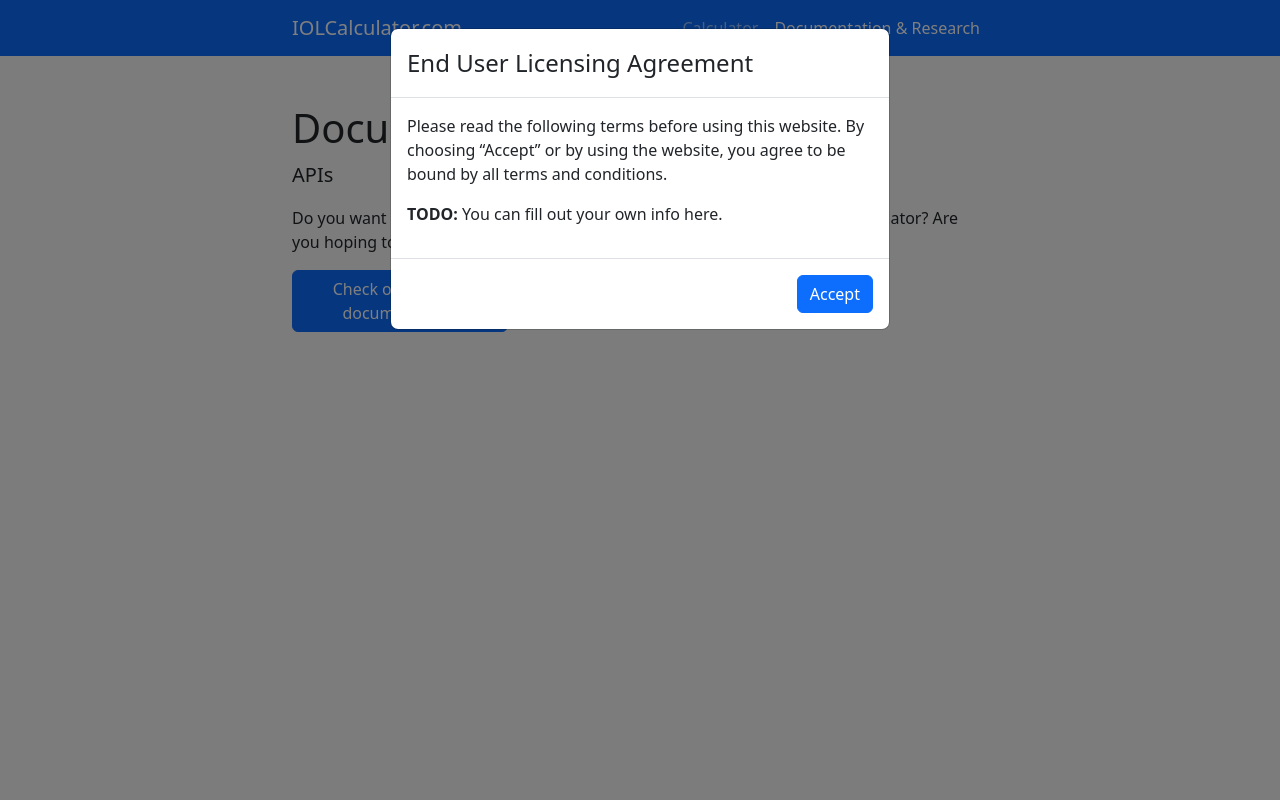
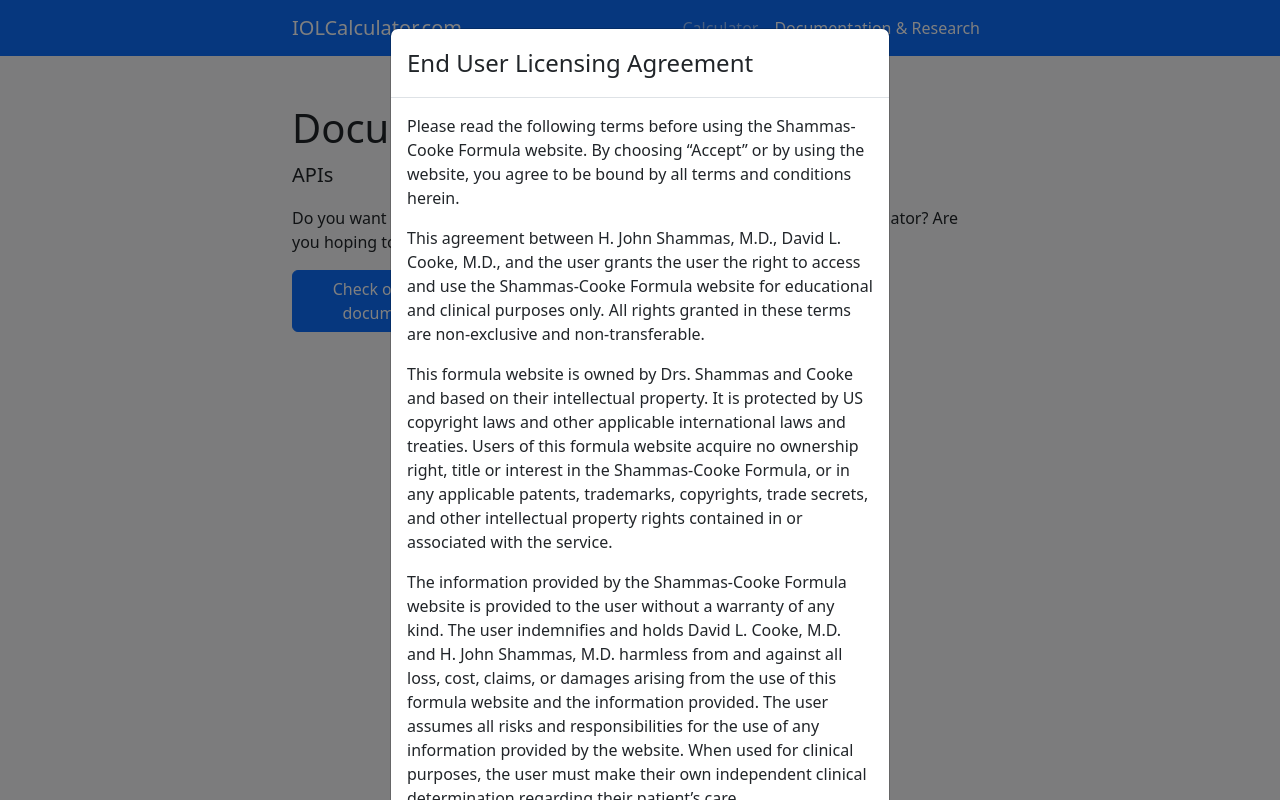
Before and after one commit to timothylcooke/shammas-cooke.iolcalculator.com, a React app in the folder src/: page /Documentation in a window 1280 px wide. Built offline with nearby package versions, Linux system fonts and the light colour scheme.

Commit message:
Update Eula

```diff
--- a/src/tsx/Eula.tsx
+++ b/src/tsx/Eula.tsx
@@ -23,11 +23,41 @@
 			</Modal.Header>
 			<Modal.Body>
 				<p>
-					Please read the following terms before using this website. By choosing “Accept” or by using the website,
-					you agree to be bound by all terms and conditions.
+					Please read the following terms before using the Shammas-Cooke Formula website. By choosing “Accept” or
+					by using the website, you agree to be bound by all terms and conditions herein.
 				</p>
 				<p>
-					<strong>TODO:</strong> You can fill out your own info here.
+					This agreement between H. John Shammas, M.D., David L. Cooke, M.D., and the user grants the user the right
+					to access and use the Shammas-Cooke Formula website for educational and clinical purposes only. All rights
+					granted in these terms are non-exclusive and non-transferable.
+				</p>
+				<p>
+					This formula website is owned by Drs. Shammas and Cooke and based on their intellectual property. It is
+					protected by US copyright laws and other applicable international laws and treaties. Users of this formula
+					website acquire no ownership right, title or interest in the Shammas-Cooke Formula, or in any applicable
+					patents, trademarks, copyrights, trade secrets, and other intellectual property rights contained in or
+					associated with the service.
+				</p>
+				<p>
+					The information provided by the Shammas-Cooke Formula website is provided to the user without a warranty
+					of any kind. The user indemnifies and holds David L. Cooke, M.D. and H. John Shammas, M.D. harmless from
+					and against all loss, cost, claims, or damages arising from the use of this formula website and the information
+					provided. The user assumes all risks and responsibilities for the use of any information provided by the
+					website. When used for clinical purposes, the user must make their own independent clinical determination
+					regarding their patient’s care.
+				</p>
+				<p>
+					The user may not attempt to reproduce or modify the Shammas-Cooke Formula website. The user may not
+					reverse engineer, decompile, or disassemble the Shammas-Cooke Formula website. The user may not adapt,
+					modify, create derivative works, operate a service bureau, or act as a Software as a Service (SaaS) provider
+					based on the Shammas-Cooke Formula website.
+				</p>
+				<p>
+					The Shammas-Cooke Formula website is configured to encrypt data in transit between the user and the
+					website using HTTPS. The user is responsible to confirm that the connection is secure using the mechanisms
+					provided by their browser. The website is not configured to store or transmit individually identifiable
+					information provided by the user. Users are solely responsible to follow all applicable laws regarding privacy
+					and patient information they may be bound by, such as HIPAA.
 				</p>
 			</Modal.Body>
 			<Modal.Footer>
```
